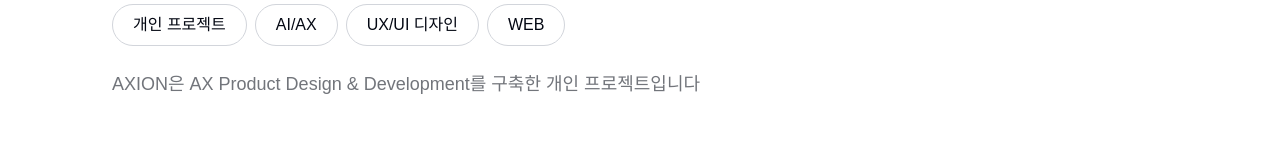
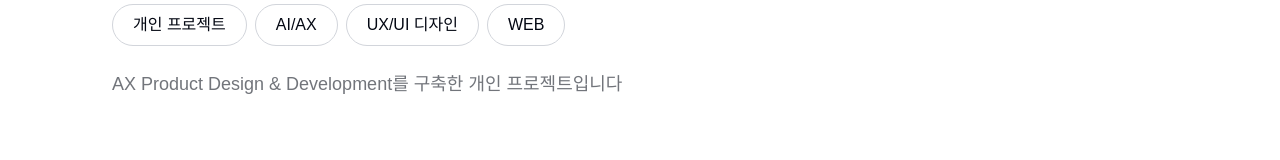
Before and after one commit to rlatjdgh9612/axion-portfolio, a Next.js app: page /projects/detail/axion in a window 1280 px wide. Shown: the part 416-576 px from the top of the page. Built offline with nearby package versions, Linux system fonts and the light colour scheme; a web font is replaced by a local one.

Commit message:
Update projects.ts

```diff
--- a/data/projects.ts
+++ b/data/projects.ts
@@ -5,7 +5,6 @@
   title: string;
   subtitle: string;
   summary: string;
-  cardSummary?: string;
   category: ProjectCategory;
   categoryLabel: string;
   tags: string[];
@@ -23,8 +22,7 @@
     slug: "axion",
     title: "AXION",
     subtitle: "AI-Native Product Design",
-    summary: "AXION은 AX Product Design & Development를 구축한 개인 프로젝트입니다",
-    cardSummary: "AX Product Design & Development를 구축한 개인 프로젝트입니다",
+    summary: "AX Product Design & Development를 구축한 개인 프로젝트입니다",
     category: "personal",
     categoryLabel: "개인 프로젝트",
     tags: ["AI/AX", "UX/UI 디자인", "WEB"],
```
